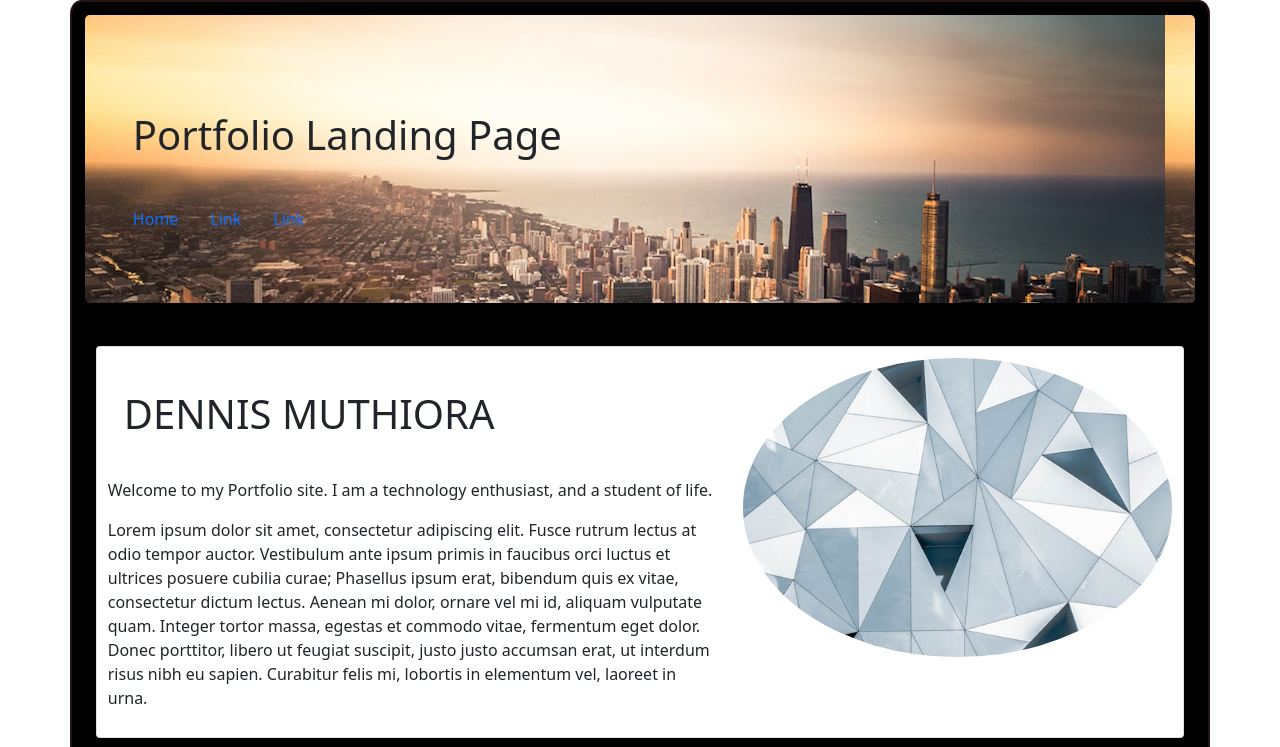
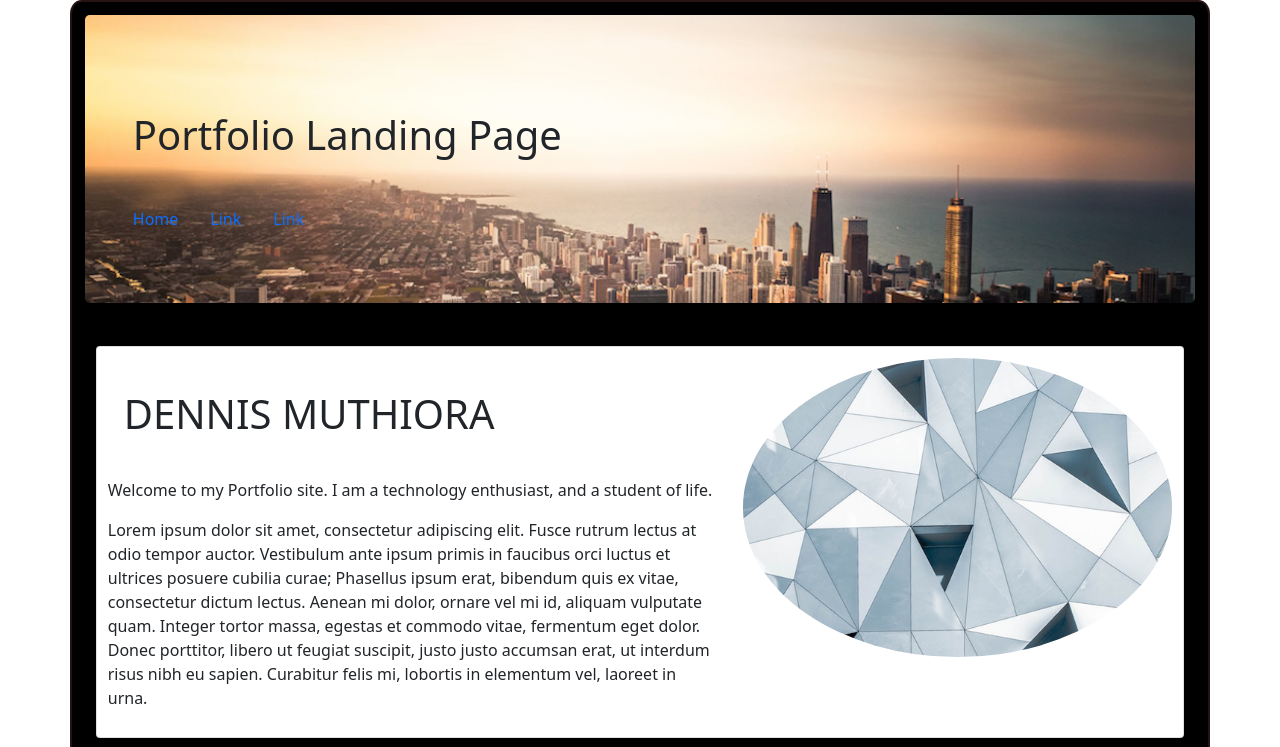
Before and after one commit to wdmuthiora/portfolio-landing-page, a plain HTML site: page index.html in a window 1280 px wide. Shown: the top 747 px of the page. Drawn offline with nearby package versions, Linux system fonts and the light colour scheme.

Commit message:
Added background to navigation bar.

```diff
--- a/css/styles.css
+++ b/css/styles.css
@@ -1,3 +1,4 @@
+
 .container{
   border: rgb(39, 19, 19) solid 2px;
   border-radius: 1%;
@@ -6,7 +7,10 @@
 }
 
 .col-md-12 .jumbotron{
-background-color: aqua;
+  /* background-color: aqua; */
+  background-image: url("../images/photo.jpg");
+  background-repeat: no-repeat;
+  background-size: cover;
 }
 
 .row{
@@ -19,14 +23,14 @@ background-color: aqua;
 .card-img{
   border-radius: 50%;
 }
- .card{
+
+.card{
    margin: 1%;
  }
 
 .jumbotron {
   padding: 2rem 1rem;
   margin-bottom: 2rem;
-  background-image: url("/images/photo.jpg");
   border-radius: 0.3rem;
 }
 
```
